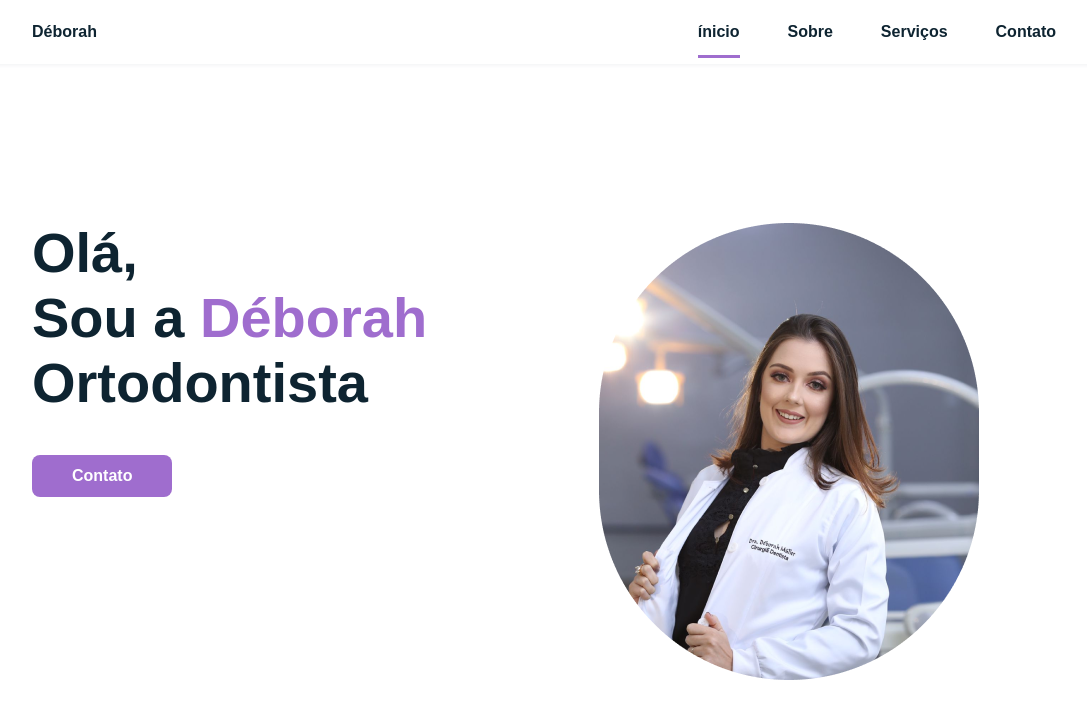
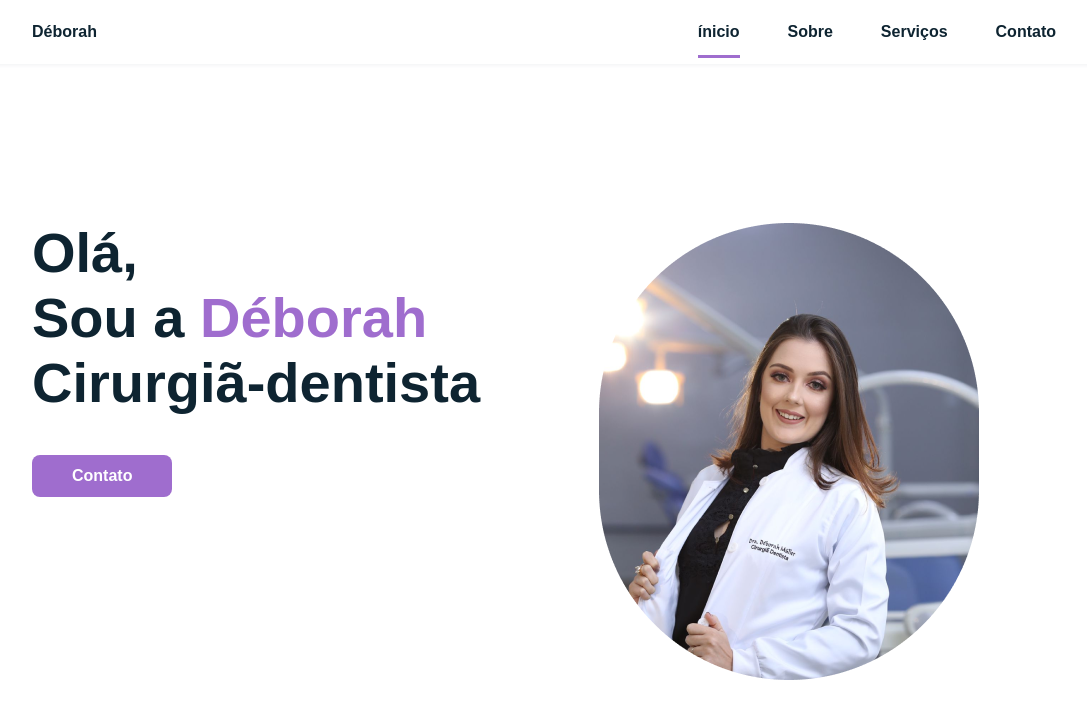
Before and after one commit to nelsoneto/portifolioDeborah, a plain HTML site: page index.html in a window 1280 px wide. Shown: the top 710 px of the page, without its empty margins (96-1183 px from the left). Drawn offline with nearby package versions, Linux system fonts and the light colour scheme; a web font is replaced by a local one.

```diff
--- a/index.html
+++ b/index.html
@@ -39,7 +39,7 @@
             <!--===== HOME =====-->
             <section class="home bd-grid" id="home">
                 <div class="home__data">
-                    <h1 class="home__title">Olá,<br>Sou a <span class="home__title-color">Déborah</span><br>Ortodontista</h1>
+                    <h1 class="home__title">Olá,<br>Sou a <span class="home__title-color">Déborah</span><br>Cirurgiã-dentista</h1>
 
                     <a href="#contact" class="button">Contato</a>
                 </div>
```
Also changed, not shown: assets/js/main.js (line endings or trailing spaces), assets/scss/styles.scss (line endings or trailing spaces), 1 other file.
